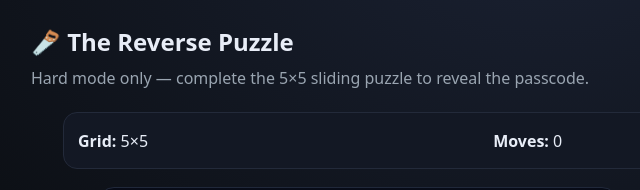
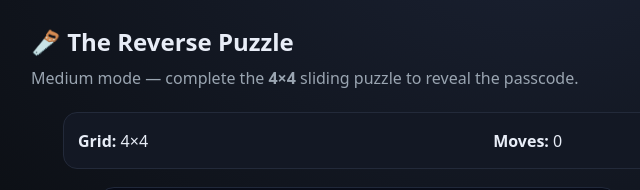
Before and after one commit to MUrresta13/treadmill, a plain HTML site: page index.html in a window 1280 px wide. Both pictures are taken after a click on the button "Start the Challenge". Shown: the top 190 px of the page, 97-737 px from the left. Drawn offline with Linux system fonts and the light colour scheme.

Commit message:
Update index.html

```diff
--- a/index.html
+++ b/index.html
@@ -3,7 +3,7 @@
 <head>
   <meta charset="utf-8" />
   <meta name="viewport" content="width=device-width, initial-scale=1" />
-  <title>Reverse Puzzle — Hard (5×5)</title>
+  <title>Reverse Puzzle — Medium (4×4)</title>
   <link rel="stylesheet" href="style.css" />
 </head>
 <body>
@@ -11,19 +11,19 @@
   <div id="startOverlay" class="overlay">
     <div class="overlay-card">
       <h1>🪚 The Reverse Puzzle</h1>
-      <p>Hard mode only — complete the 5×5 sliding puzzle to reveal the passcode.</p>
+      <p>Medium mode — complete the <strong>4×4</strong> sliding puzzle to reveal the passcode.</p>
       <button id="startBtn" class="btn big">Start the Challenge</button>
     </div>
   </div>
 
   <header class="top">
     <h2>🪚 The Reverse Puzzle</h2>
-    <p class="sub">Hard mode only — complete the 5×5 sliding puzzle to reveal the passcode.</p>
+    <p class="sub">Medium mode — complete the <strong>4×4</strong> sliding puzzle to reveal the passcode.</p>
   </header>
 
   <main id="game" class="hidden">
     <section class="hud">
-      <div><strong>Grid:</strong> 5×5</div>
+      <div><strong>Grid:</strong> <span id="gridLabel">4×4</span></div>
       <div><strong>Moves:</strong> <span id="moves">0</span></div>
       <button id="newBtn" class="btn">New Puzzle</button>
     </section>
@@ -31,7 +31,6 @@
     <!-- Puzzle + reference side by side -->
     <section class="play">
       <div class="left">
-        <!-- Uses your image file (same folder) -->
         <div id="puzzle" class="board" data-img="Halloween Puzzle.PNG"></div>
         <p class="hint">Tap or slide tiles next to the empty space.</p>
       </div>
```
